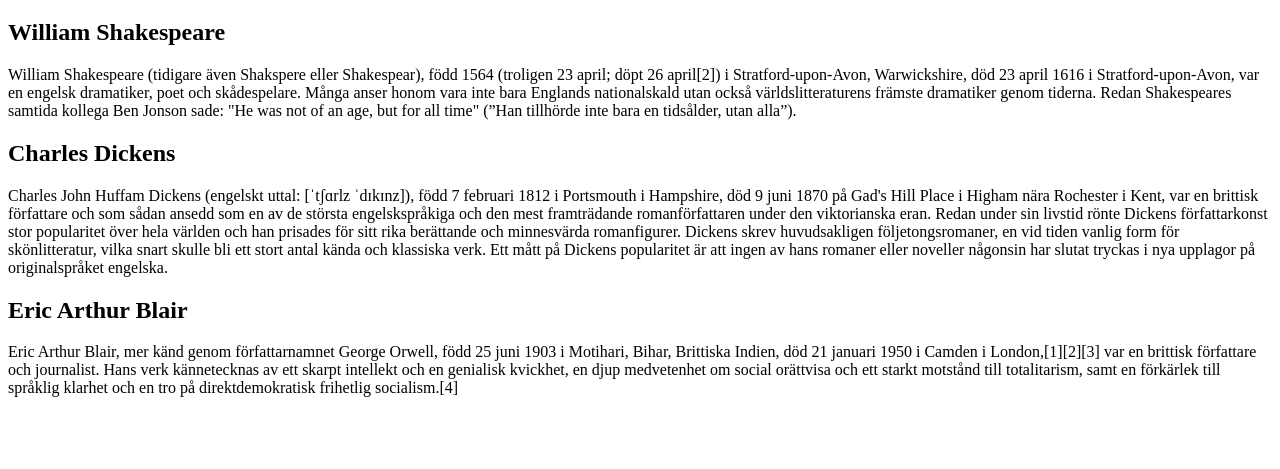
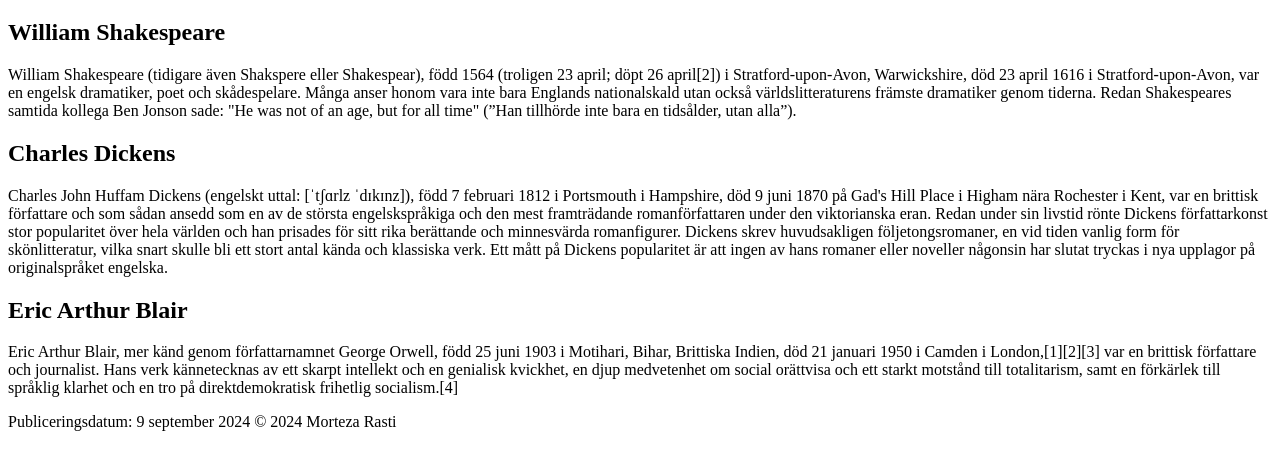
Before and after one commit to MorinoCode/f-rfattare, a plain HTML site: page index.html in a window 1280 px wide. Shown: the part 61-530 px from the top of the page. Drawn offline with Linux system fonts and the light colour scheme.

Commit message:
skapade footer med datum och copyright-notering

```diff
--- a/index.html
+++ b/index.html
@@ -50,6 +50,12 @@
           och en tro på direktdemokratisk frihetlig socialism.[4]
         </p>
       </section>
+      <footer>
+        <span>
+            Publiceringsdatum: <time>9 september 2024 </time>
+            &copy; 2024 Morteza Rasti
+        </span>
+      </footer>
     </article>
   </body>
 </html>
```
